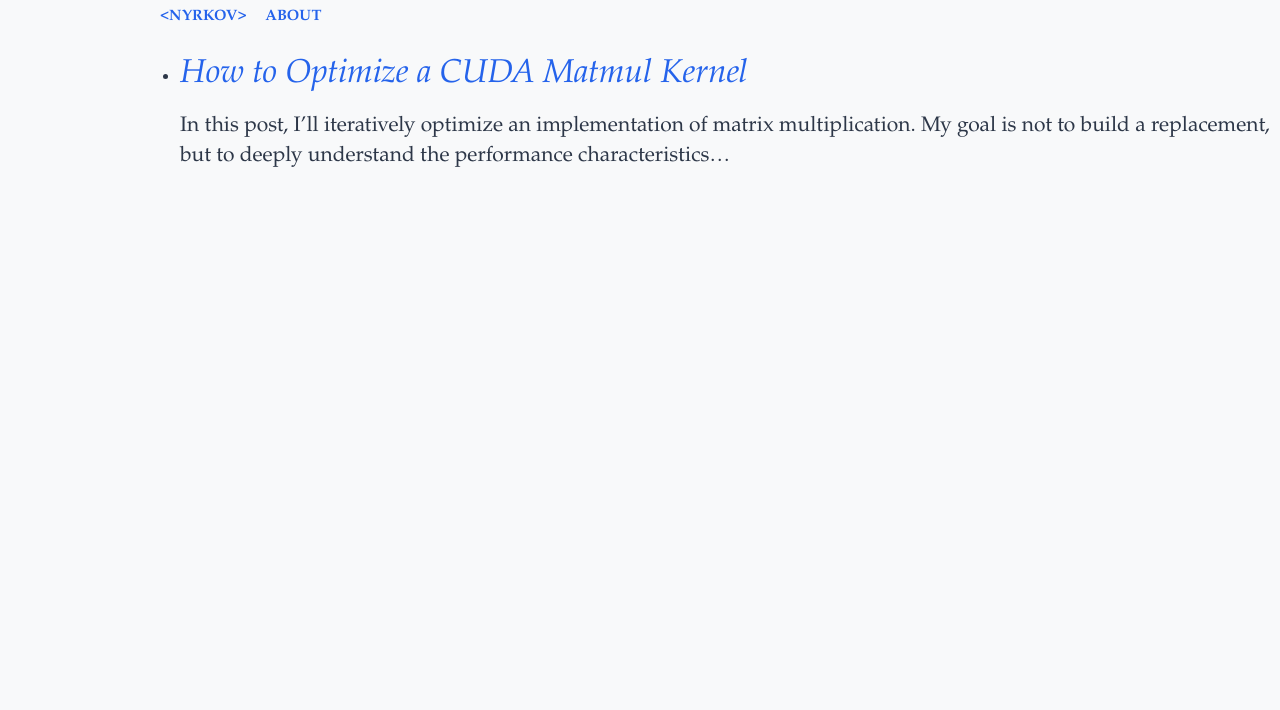
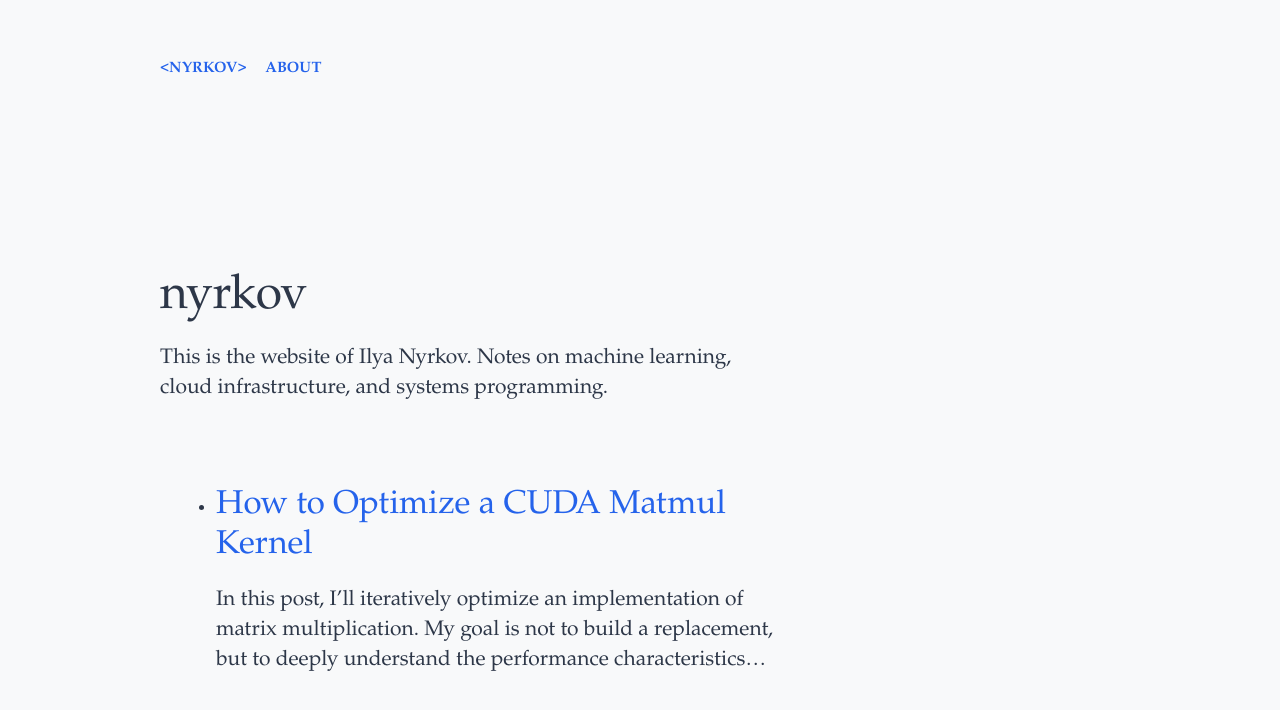
Before and after one commit to IlyaNyrkov/IlyaNyrkov.github.io, a Jekyll site: the page built from index.html, in a window 1280 px wide. Shown: the top 710 px of the page. Built offline with Jekyll 4.4.1, drawn with Linux system fonts in a browser that asks for light colours; some web fonts are replaced.

Commit message:
added small about section for main page | changed format for mobile version

```diff
--- a/_layouts/default.html
+++ b/_layouts/default.html
@@ -2,11 +2,12 @@
 <html lang="en">
 <head>
     <meta charset="utf-8">
+    <meta name="viewport" content="width=device-width, initial-scale=1">
     <title>{{ page.title }}</title>
     <link rel="stylesheet" href="/assets/css/style.css">
 </head>
 <body>
-    <header style="text-transform: uppercase; font-weight: bold; margin-bottom: 2rem;">
+    <header style="text-transform: uppercase; font-weight: bold; margin-top: 4rem; margin-bottom: 3rem;">
         <a href="/" style="color: #2563eb; text-decoration: none; margin-right: 15px;">&lt;NYRKOV&gt;</a>
         <a href="/about" style="color: #2563eb; text-decoration: none;">ABOUT</a>
     </header>
--- a/index.html
+++ b/index.html
@@ -3,16 +3,25 @@ layout: default
 title: Home
 ---
 
-<ul style="list-style-type: disc; padding-left: 20px;">
+<article>
+  <section>
+    <h1 style="color: #2d3748; font-weight: normal;">nyrkov</h1>
+    <p>This is the website of Ilya Nyrkov. Notes on machine learning, cloud infrastructure, and systems programming.</p>
+  </section>
+
+  <section>
+    <ul style="list-style-type: disc;">
       {% for post in site.posts %}
-    <li style="margin-bottom: 2rem;">
-      <h2>
+        <li style="margin-bottom: 2.5rem;">
+          <h2 style="font-style: normal; margin-bottom: 0.5rem; line-height: 1.2;">
             <a href="{{ post.url }}" style="text-decoration: none;">
               {{ post.title }}
             </a>
           </h2>
 
-      <p>{{ post.excerpt }}</p>
+          <p style="margin-top: 0;">{{ post.excerpt }}</p>
         </li>
       {% endfor %}
     </ul>
+  </section>
+</article>
```
Lines whose indentation alone changed are shown as unchanged.
